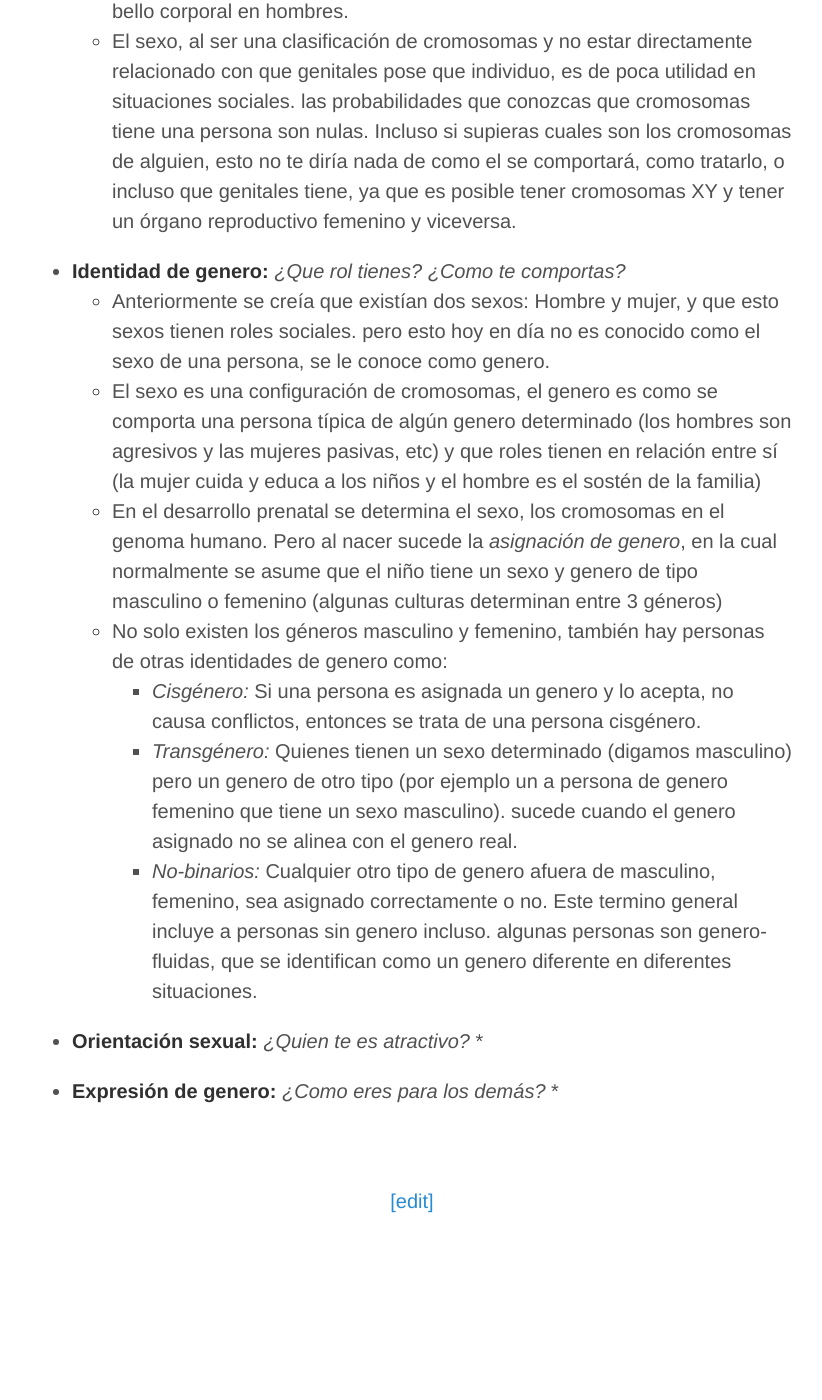
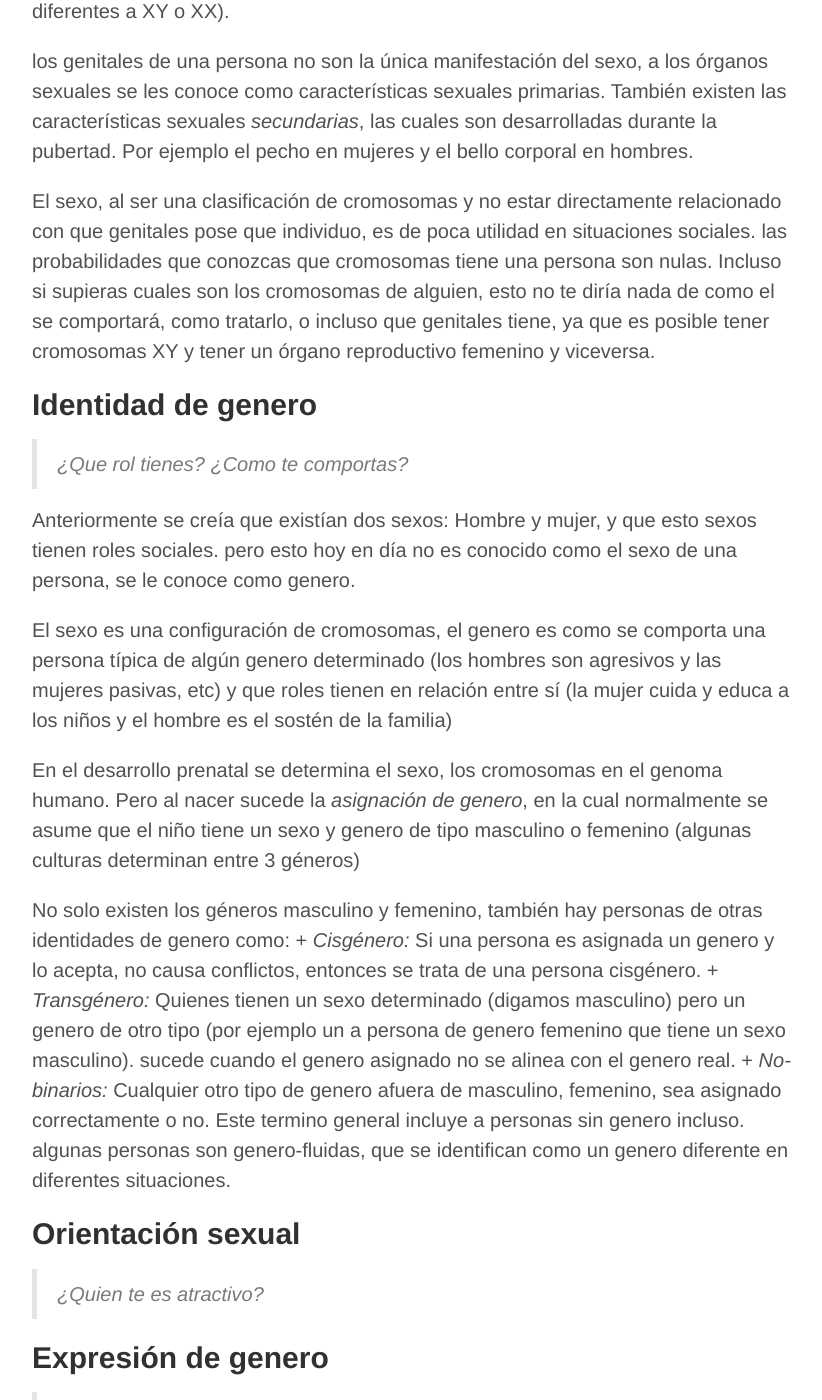
Before and after one commit to alex-esc/notes, a Jekyll site: the page built from _posts/2020-3-12-genero-intro.md, in a window 1280 px wide and 1400 px high, scrolled down 803 px. Shown: the whole window, without its empty margins (228-1050 px from the left). Built offline with Jekyll 4.4.1, drawn with Linux system fonts in a browser that asks for light colours; before the commit the page ends 2027 px from its top, so only the background shows below that; some of the changed text lies outside the part shown.

```diff
--- a/_posts/2020-3-12-genero-intro.md
+++ b/_posts/2020-3-12-genero-intro.md
@@ -5,26 +5,42 @@ tags: "libreta, Primer Semestre, Desarrollo de la personalidad"
 ---
 
 Investigación de conceptos
+## Sexo biológico
 
-+ **sexo biológico:** *¿Que cromosomas tienes?*
-	* El sexo biológico se refiere a la distinción, típica-mete binaria, entre animales del sexo masculino y femenino.
-	* Este es una categoría meramente biológica, se determina por la configuración de cromosomas (XY: masculino, XX: femenino) pero no dice nada sobre la personalidad, comportamiento, etc.
-	* Los sexos en humanos se distinguen, pero no siempre determinan, principalmente por el órgano reproductivo.
-	* El sexo biológico, o meramente el sexo como es comúnmente referido en estudios de genero, es binario no en todas ocasiones, ya que los humanos pueden ser inter-sexo. Pueden tener órganos sexuales atípicos o en disonancia con su configuración cromosomica (la intersexualidad se presenta en quienes tienen cromosomas diferentes a XY o XX).
-	* los genitales de una persona no son la única manifestación del sexo, a los órganos sexuales se les conoce como características sexuales primarias. También existen las características sexuales *secundarias*, las cuales son desarrolladas durante la pubertad. Por ejemplo el pecho en mujeres y el bello corporal en hombres.
-	* El sexo, al ser una clasificación de cromosomas y no estar directamente relacionado con que genitales pose que individuo, es de poca utilidad en situaciones sociales. las probabilidades que conozcas que cromosomas tiene una persona son nulas. Incluso si supieras cuales son los cromosomas de alguien, esto no te diría nada de como el se comportará, como tratarlo, o incluso que genitales tiene, ya que es posible tener cromosomas XY y tener un órgano reproductivo femenino y viceversa.
+> *¿Que cromosomas tienes?*
 
-+ **Identidad de genero:** *¿Que rol tienes? ¿Como te comportas?*
-	* Anteriormente se creía que existían dos sexos: Hombre y mujer, y que esto sexos tienen roles sociales. pero esto hoy en día no es conocido como el sexo de una persona, se le conoce como genero.
-	* El sexo es una configuración de cromosomas, el genero es como se comporta una persona típica de algún genero determinado (los hombres son agresivos y las mujeres pasivas, etc) y que roles tienen en relación entre sí (la mujer cuida y educa a los niños y el hombre es el sostén de la familia)
-	* En el desarrollo prenatal se determina el sexo, los cromosomas en el genoma humano. Pero al nacer sucede la *asignación de genero*, en la cual normalmente se asume que el niño tiene un sexo y genero de tipo masculino o femenino (algunas culturas determinan entre 3 géneros)
-	* No solo existen los géneros masculino y femenino, también hay personas de otras identidades de genero como:
-		+ *Cisgénero:* Si una persona es asignada un genero y lo acepta, no causa conflictos, entonces se trata de una persona cisgénero.
-		+ *Transgénero:* Quienes tienen un sexo determinado (digamos masculino) pero un genero de otro tipo (por ejemplo un a persona de genero femenino que tiene un sexo masculino). sucede cuando el genero asignado no se alinea con el genero real.
-		+ *No-binarios:* Cualquier otro tipo de genero afuera de masculino, femenino, sea asignado correctamente o no. Este termino general incluye a personas sin genero incluso. algunas personas son genero-fluidas, que se identifican como un genero diferente en diferentes situaciones.
+El sexo biológico se refiere a la distinción, típica-mete binaria, entre animales del sexo masculino y femenino.
 
-+ **Orientación sexual:** *¿Quien te es atractivo?*
-	*
+Este es una categoría meramente biológica, se determina por la configuración de cromosomas (XY: masculino, XX: femenino) pero no dice nada sobre la personalidad, comportamiento, etc.
 
-+ **Expresión de genero:** *¿Como eres para los demás?*
-	*
+Los sexos en humanos se distinguen, pero no siempre determinan, principalmente por el órgano reproductivo.
+
+El sexo biológico, o meramente el sexo como es comúnmente referido en estudios de genero, es binario no en todas ocasiones, ya que los humanos pueden ser inter-sexo. Pueden tener órganos sexuales atípicos o en disonancia con su configuración cromosomica (la intersexualidad se presenta en quienes tienen cromosomas diferentes a XY o XX).
+
+los genitales de una persona no son la única manifestación del sexo, a los órganos sexuales se les conoce como características sexuales primarias. También existen las características sexuales *secundarias*, las cuales son desarrolladas durante la pubertad. Por ejemplo el pecho en mujeres y el bello corporal en hombres.
+
+El sexo, al ser una clasificación de cromosomas y no estar directamente relacionado con que genitales pose que individuo, es de poca utilidad en situaciones sociales. las probabilidades que conozcas que cromosomas tiene una persona son nulas. Incluso si supieras cuales son los cromosomas de alguien, esto no te diría nada de como el se comportará, como tratarlo, o incluso que genitales tiene, ya que es posible tener cromosomas XY y tener un órgano reproductivo femenino y viceversa.
+
+## Identidad de genero
+
+> *¿Que rol tienes? ¿Como te comportas?*
+
+Anteriormente se creía que existían dos sexos: Hombre y mujer, y que esto sexos tienen roles sociales. pero esto hoy en día no es conocido como el sexo de una persona, se le conoce como genero.
+
+El sexo es una configuración de cromosomas, el genero es como se comporta una persona típica de algún genero determinado (los hombres son agresivos y las mujeres pasivas, etc) y que roles tienen en relación entre sí (la mujer cuida y educa a los niños y el hombre es el sostén de la familia)
+
+En el desarrollo prenatal se determina el sexo, los cromosomas en el genoma humano. Pero al nacer sucede la *asignación de genero*, en la cual normalmente se asume que el niño tiene un sexo y genero de tipo masculino o femenino (algunas culturas determinan entre 3 géneros)
+
+No solo existen los géneros masculino y femenino, también hay personas de otras identidades de genero como:
+	+ *Cisgénero:* Si una persona es asignada un genero y lo acepta, no causa conflictos, entonces se trata de una persona cisgénero.
+	+ *Transgénero:* Quienes tienen un sexo determinado (digamos masculino) pero un genero de otro tipo (por ejemplo un a persona de genero femenino que tiene un sexo masculino). sucede cuando el genero asignado no se alinea con el genero real.
+	+ *No-binarios:* Cualquier otro tipo de genero afuera de masculino, femenino, sea asignado correctamente o no. Este termino general incluye a personas sin genero incluso. algunas personas son genero-fluidas, que se identifican como un genero diferente en diferentes situaciones.
+
+## Orientación sexual
+
+> *¿Quien te es atractivo?*
+
+
+## Expresión de genero
+
+> *¿Como eres para los demás?*
```
